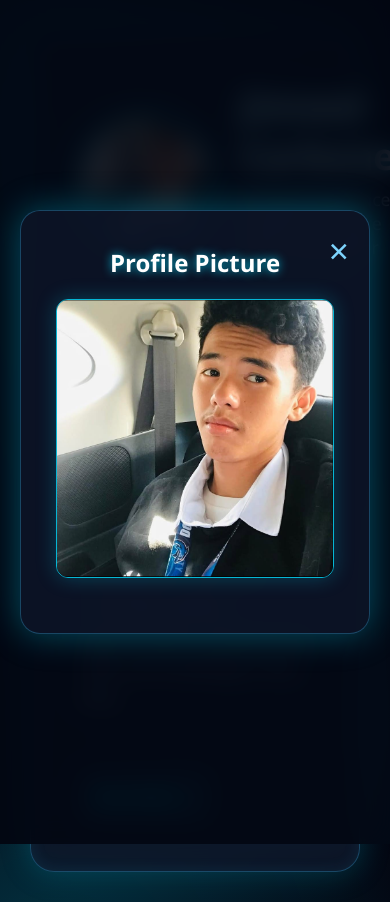
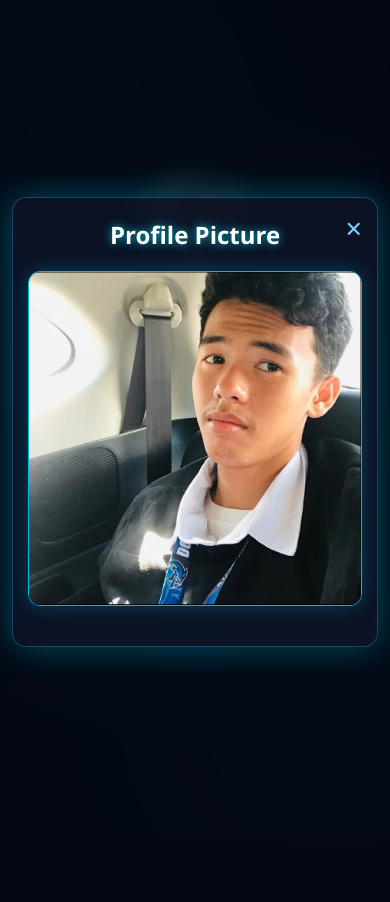
Before and after one commit to jimwelcarbonel-maker/Carbonel, a plain HTML site: page index.html in a window 390 px wide. Both pictures are taken after a click on the picture "Click to view". After the commit the page ends 844 px from the top, so only its background shows below. Drawn offline with Linux system fonts and the light colour scheme.

Commit message:
Update index.css

```diff
--- a/index.css
+++ b/index.css
@@ -397,6 +397,115 @@ body {
   box-shadow: 0 0 20px rgba(6, 182, 212, 0.3);
 }
 
+
 .modal-actions {
   justify-content: center;
 }
+
+/* Responsive Mobile & Tablet Styles */
+@media (max-width: 768px) {
+  body {
+    padding: 16px 12px;
+  }
+
+  .container,
+  .container.wide-container {
+    padding: 24px 18px;
+    min-height: auto;
+    border-radius: 16px;
+  }
+
+  /* Profile Layout Adjustments */
+  .profile-container {
+    flex-direction: column;
+    text-align: center;
+    gap: 16px;
+  }
+
+  .profile-img {
+    width: 100px;
+    height: 100px;
+  }
+
+  .profile-header h1 {
+    font-size: 1.75rem;
+  }
+
+  .profile-header .subtitle {
+    font-size: 0.95rem;
+  }
+
+  .profile-header .section-info {
+    font-size: 0.88rem;
+  }
+
+  .bio {
+    font-size: 0.95rem;
+    line-height: 1.6;
+    margin: 20px 0 10px 0;
+  }
+
+  .btn {
+    width: 100%;
+    text-align: center;
+    padding: 12px;
+  }
+
+  #next-btn {
+    margin-top: 25px;
+  }
+
+  /* Navigation Tabs Adjustments */
+  .nav-tabs {
+    gap: 15px;
+    justify-content: space-around;
+    padding-bottom: 10px;
+    margin-bottom: 20px;
+  }
+
+  .nav-tab {
+    font-size: 1rem;
+  }
+
+  .nav-tab.active::after {
+    bottom: -11px;
+  }
+
+  /* Gallery Grid Adjustments */
+  .image-gallery {
+    grid-template-columns: repeat(auto-fill, minmax(130px, 1fr));
+    gap: 12px;
+    max-height: 380px;
+  }
+
+  .uploaded-img {
+    height: 110px;
+  }
+
+  /* Modal Adjustments */
+  .modal {
+    padding: 12px;
+  }
+
+  .modal-content {
+    padding: 20px 15px;
+    border-radius: 14px;
+  }
+
+  .close-modal {
+    top: 10px;
+    right: 15px;
+    font-size: 1.8rem;
+  }
+
+  #full-profile-view,
+  #viewer-img-src {
+    max-height: 60vh;
+  }
+}
+
+@media (max-width: 480px) {
+  .image-gallery {
+    grid-template-columns: repeat(2, 1fr);
+  }
+}
```
